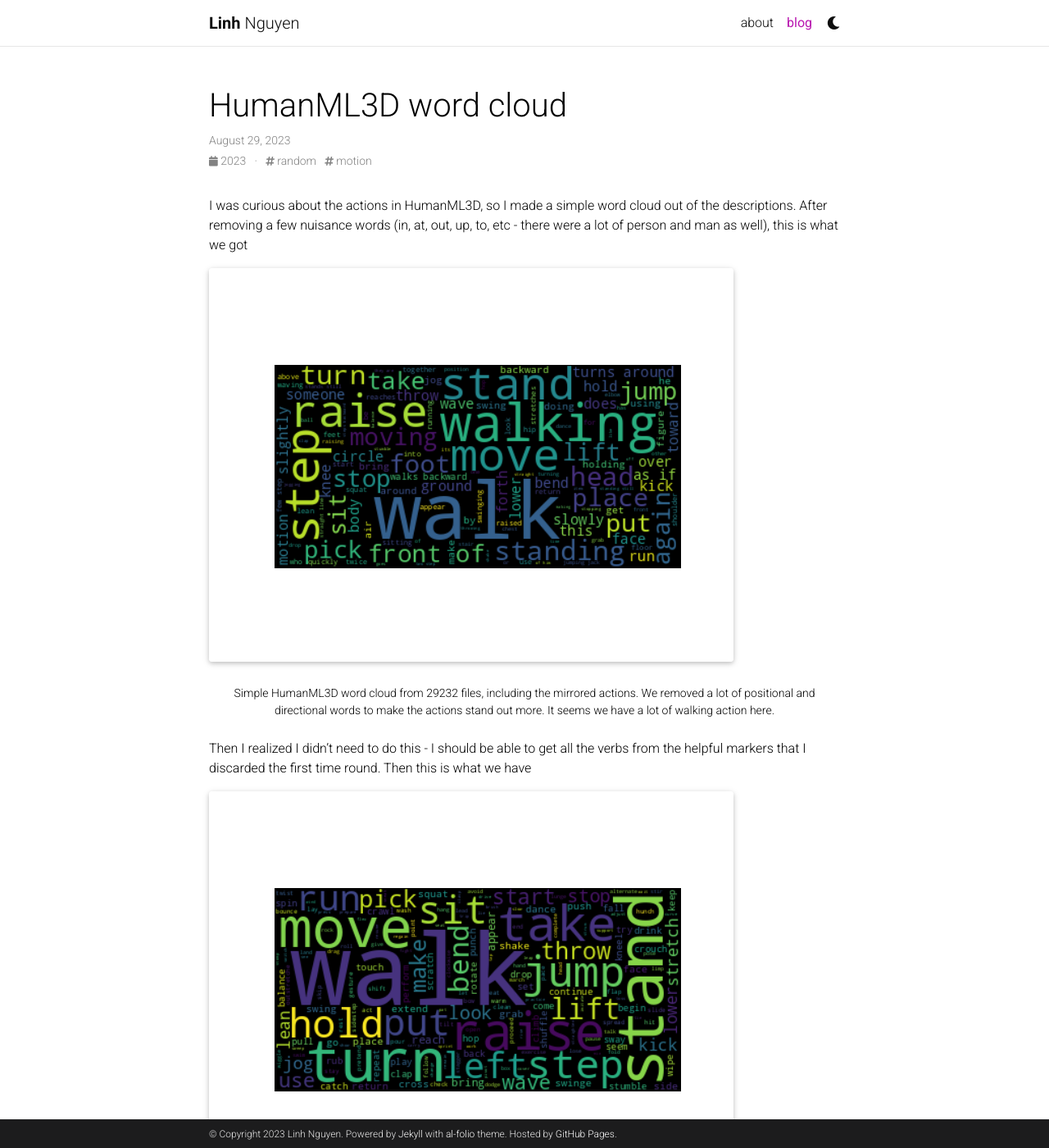
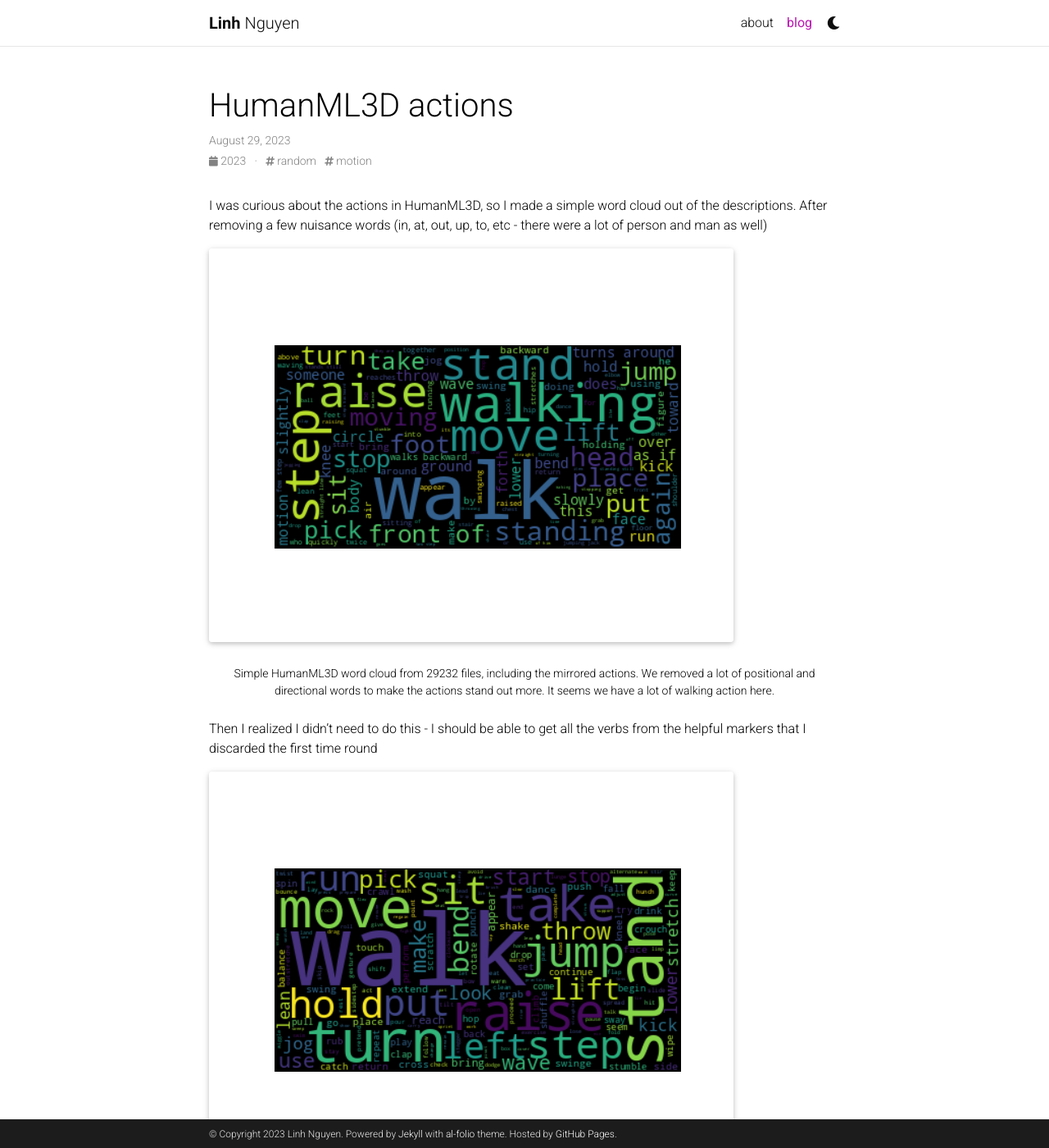
Before and after one commit to hlinhn/hlinhn.github.io, a Jekyll site: the page built from _posts/2023-08-29-humanml3d.md, in a window 1280 px wide and 1400 px high. Shown: the whole window at 82% size. Built offline with Jekyll 4.4.1, drawn with Linux system fonts in a browser that asks for light colours; full-size pictures stand in for the smaller copies a plugin makes; comment, search, counter and statistics services are not loaded; a style sheet for code colours, icons or effects is not loaded; some of the changed text lies outside the part shown.

Commit message:
Update tags

```diff
--- a/_config.yml
+++ b/_config.yml
@@ -262,7 +262,7 @@
     tag: '/blog/tag/:name/'
     category: '/blog/category/:name/'
 
-display_tags: ['til']
+display_tags: ['til', 'motion']
   # ['formatting', 'images', 'links', 'math', 'code'] # these tags will be displayed on the front page of your blog
 
 # -----------------------------------------------------------------------------
--- a/_posts/2023-08-29-humanml3d.md
+++ b/_posts/2023-08-29-humanml3d.md
@@ -1,11 +1,11 @@
 ---
 layout: post
-title: HumanML3D word cloud
+title: HumanML3D actions
 date: 2023-08-29
 tags: random motion
 ---
 
-I was curious about the actions in HumanML3D, so I made a simple word cloud out of the descriptions. After removing a few nuisance words (in, at, out, up, to, etc - there were a lot of person and man as well), this is what we got
+I was curious about the actions in HumanML3D, so I made a simple word cloud out of the descriptions. After removing a few nuisance words (in, at, out, up, to, etc - there were a lot of person and man as well)
 
 <div class="row mt-3">
     <div class="col-sm mt-3 mt-md-0">
@@ -16,7 +16,7 @@
     Simple HumanML3D word cloud from 29232 files, including the mirrored actions. We removed a lot of positional and directional words to make the actions stand out more. It seems we have a lot of walking action here.
 </div>
 
-Then I realized I didn't need to do this - I should be able to get all the verbs from the helpful markers that I discarded the first time round. Then this is what we have
+Then I realized I didn't need to do this - I should be able to get all the verbs from the helpful markers that I discarded the first time round
 
 <div class="row mt-3">
     <div class="col-sm mt-3 mt-md-0">
@@ -27,7 +27,7 @@
     Word cloud, taking only the words marked with VERB marker.
 </div>
 
-At this point we can probably get something a little more concrete by counting the number of verbs and how many times each word appears. We ended up with 1671 unique verbs, the top ten is
+At this point we can probably get something a little more concrete by counting the number of verbs and how many times each word appears. We ended up with 1671 unique verbs, the top ten are
 
 <div class="row mt-3">
     <div class="col-sm mt-3 mt-md-0">
```
